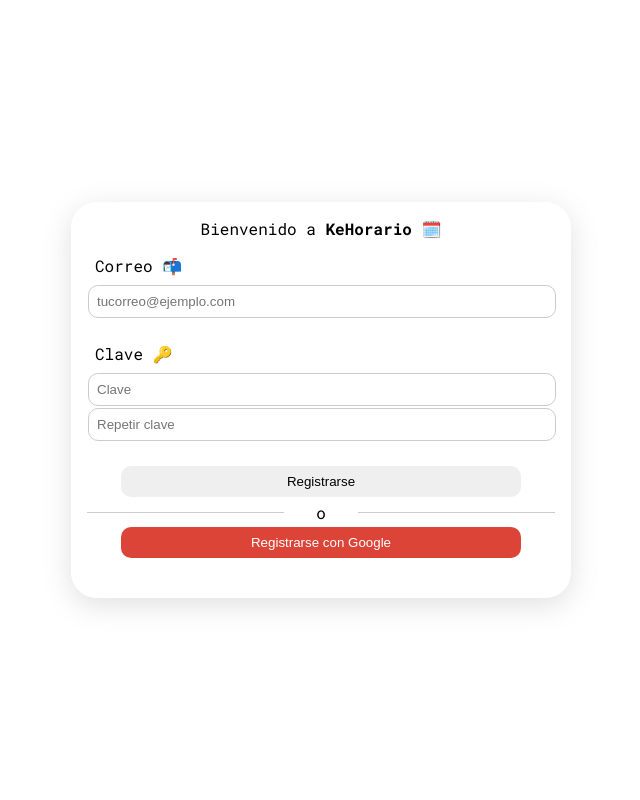
After one commit to joigmz/kehorario, a Django app: page /sigin in a window 1280 px wide. The commit adds this page. Shown: the whole page, without its empty margins (319-959 px from the left). Run offline with Django 3.2, Linux system fonts and the light colour scheme.

Commit message:
sigin fronend

```diff
--- /dev/null
+++ b/simulator/templates/sigin.html
@@ -0,0 +1,37 @@
+{% load static %}
+
+{% block css%}
+<link rel="stylesheet" href="{% static 'css/sigin.css' %}">
+<link rel="stylesheet" href="{% static 'css/base.css' %}">
+{% endblock %}
+
+{% block content %}
+
+<div class="page-box">
+    <div class="box-sigin">
+        <div class="welcome">
+            <p>Bienvenido a <b>KeHorario 🗓️</b></p>
+        </div>
+        <div class="text-input-box">
+            <p class="sub-title">Correo 📬</p>
+            <input type="email" class="custom-input" placeholder="tucorreo@ejemplo.com">
+        </div>
+        <div class="text-input-box">
+            <p class="sub-title">Clave 🔑</p>
+            <input type="password" class="custom-input" placeholder="Clave">
+            <input type="password" class="custom-input" placeholder="Repetir clave">
+        </div>
+        <div class="button-box">
+            <button type="submit" class="action-button">Registrarse</button>
+        </div>
+        <div class="separator-container">
+            <hr class="separator-line"><p class="or-separator">o</p><hr class="separator-line">
+        </div>
+
+        <div class="button-box">
+            <button type="submit" class="action-button bg-google">Registrarse con Google</button>
+        </div>
+    </div>
+</div>
+
+{% endblock %}
--- a/simulator/urls.py
+++ b/simulator/urls.py
@@ -3,5 +3,6 @@ from django.urls import path
 from . import views
 
 urlpatterns = [
-    path('simulador', views.simulator, name='simulator')
+    path('simulador', views.simulator, name='simulator'),
+    path('sigin', views.sigin, name='sigin')
 ]
--- a/simulator/views.py
+++ b/simulator/views.py
@@ -1,6 +1,10 @@
 from django.shortcuts import render
 from .forms import *
 # Create your views here.
+
+def sigin(request):
+
+    return render(request, "sigin.html")
 
 def simulator(request):
 
--- /dev/null
+++ b/static/css/base.css
@@ -0,0 +1,6 @@
+@import url('https://fonts.googleapis.com/css2?family=Roboto+Mono:ital,wght@0,100;0,200;0,300;0,400;0,500;0,600;0,700;1,100;1,200;1,300;1,400;1,500;1,600;1,700&display=swap');
+
+body{
+    margin: 0px;
+    font-family: 'Roboto Mono', monospace;
+}
--- /dev/null
+++ b/static/css/sigin.css
@@ -0,0 +1,74 @@
+.page-box{
+    width: 100vw;
+    height: 100vh;
+    display: flex;
+    align-items: center;
+    justify-content: center;
+}
+.box-sigin{
+    width: 500px;
+    position: absolute;
+    border-radius: 2vw;
+    padding-bottom: 5vh;
+    box-shadow: rgba(100, 100, 111, 0.2) 0px 7px 29px 0px;
+
+}
+
+.welcome{
+    text-align: center;
+}
+
+.text-input-box{
+    margin: 0rem 1rem 1.5rem 1rem;
+}
+.sub-title{
+    margin: 8px;
+}
+.custom-input{
+    width: 100%;
+    padding: 8px;
+    margin: 1px;
+    border: none;
+    border:solid 1px #ccc;
+    border-radius: 10px;
+}
+
+
+.button-box{
+    display: flex;
+    justify-content: center;
+}
+
+.action-button{
+    width: 80%;
+    padding: 8px;
+    border: none;
+    border-radius: 10px;
+}
+
+.action-button:hover{
+    cursor: pointer;
+    box-shadow: rgba(100, 100, 111, 0.2) 0px 7px 29px 0px;
+}
+
+.bg-google{
+    background-color: rgb(219, 68, 55);
+    color: white;
+}
+.separator-container{
+    display: flex;
+    align-items: center;
+    height: 30px;
+}
+
+.separator-line{
+    width: 50%;
+    border: none;
+    background-color: #ccc;
+    height: 1px;
+    margin: 0px 1em 0px 1em;
+}
+
+.or-separator{
+    margin: 0px 1em 0px 1em;
+}
--- a/templates/base.html
+++ b/templates/base.html
@@ -6,6 +6,7 @@
         <meta name="viewport" content="width=device-width, initial-scale=1.0">
         <!--========== CSS ==========-->
         <link rel="stylesheet" href="{% static 'css/styles.css' %}">
+        {% block css %}{% endblock %}
         <script type='text/javascript' src='https://ajax.googleapis.com/ajax/libs/jquery/2.1.1/jquery.min.js'></script>
         <script src="{% static 'javascript/javascript.js' %}"></script>
         <title>{% block title%}{% endblock %} | KeHorario</title>
```
